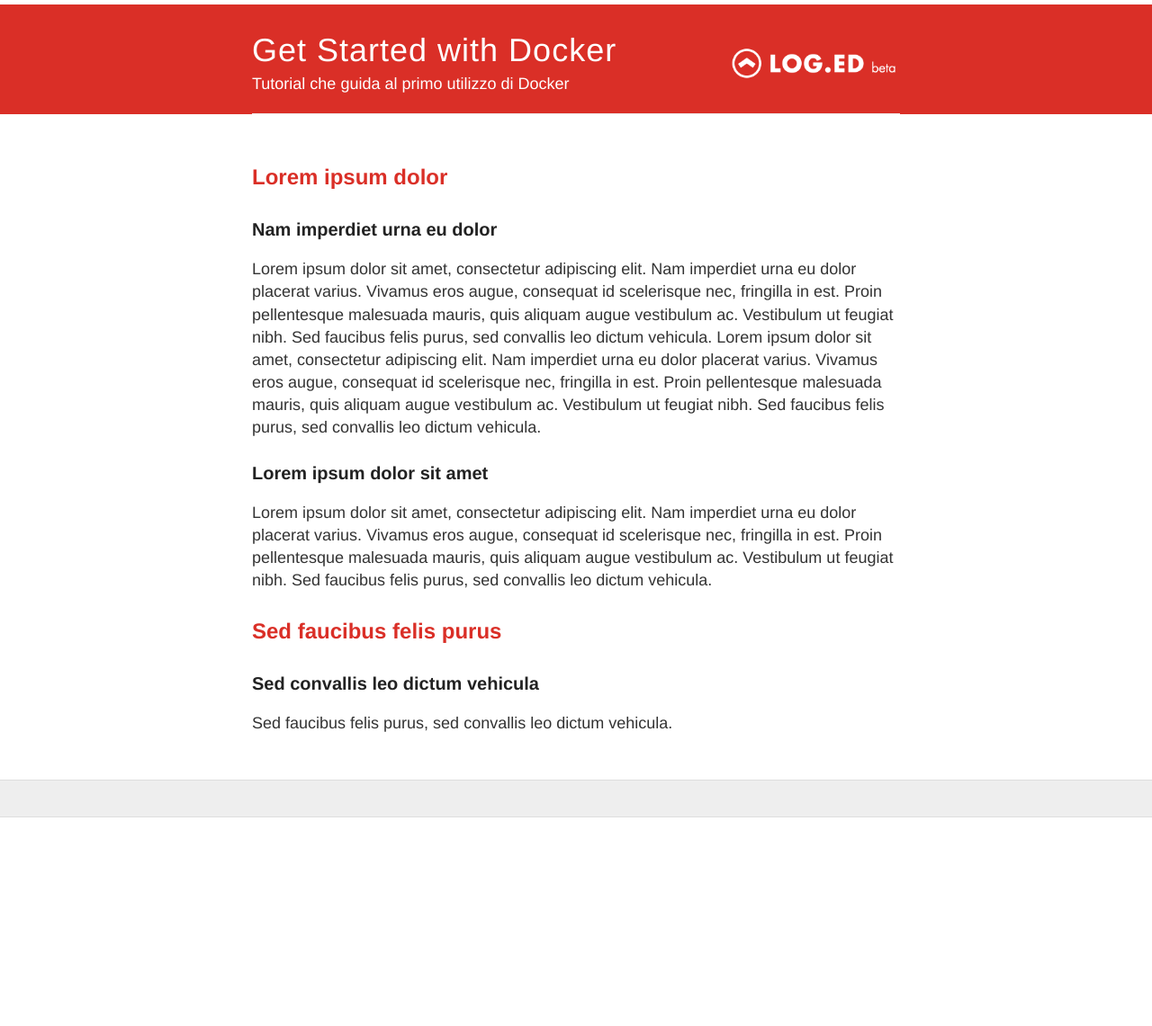
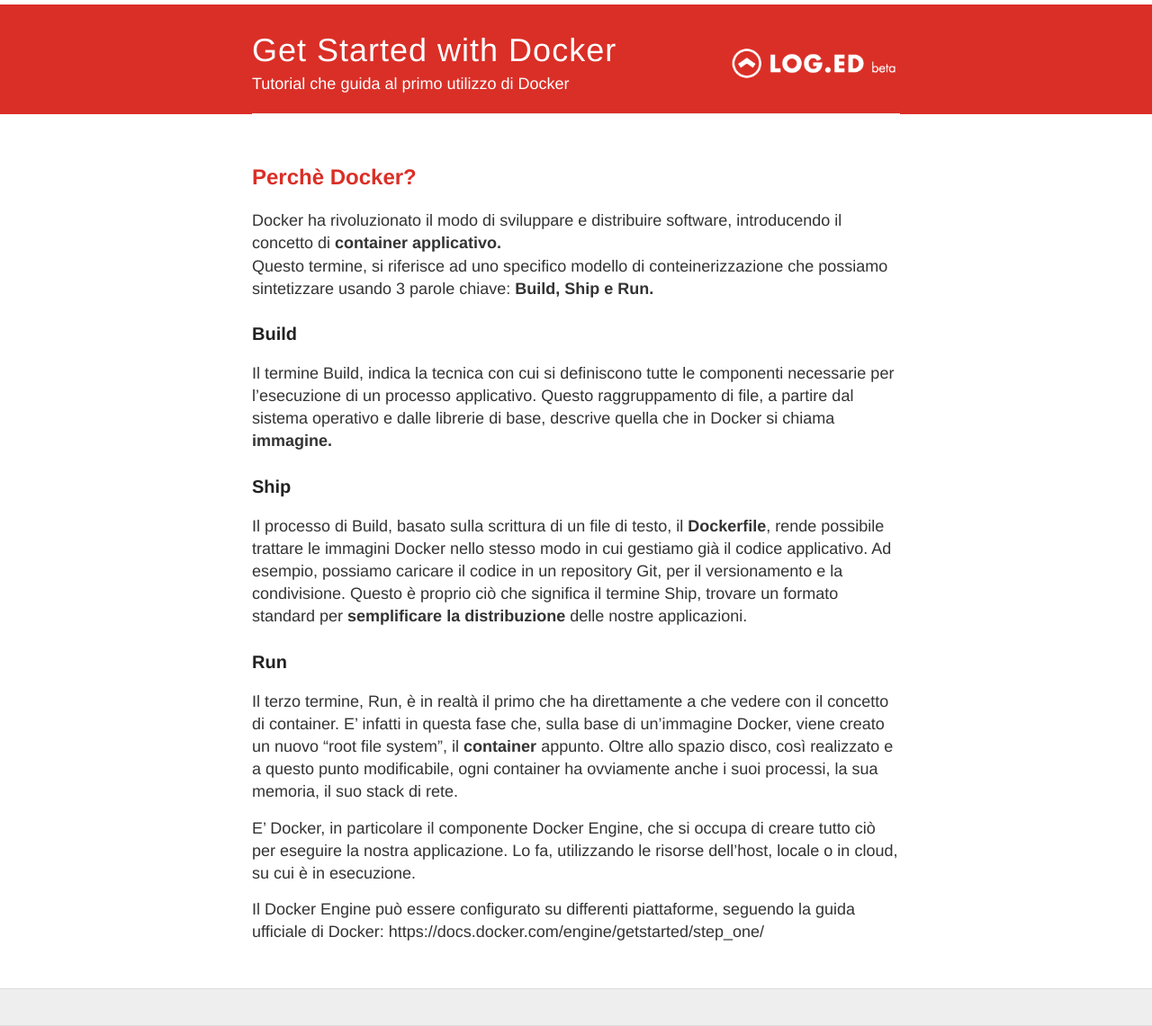
Before and after one commit to LOG-ED/docker-get-started, a Jekyll site: the page built from index.md, in a window 1280 px wide. Shown: the whole page at 90% size. Built offline with Jekyll 4.4.1, drawn with Linux system fonts in a browser that asks for light colours; nearby versions of some CDN libraries; before the commit the page ends 909 px from its top, so only the background shows below that.

Commit message:
add basic concepts

```diff
--- a/index.md
+++ b/index.md
@@ -2,18 +2,23 @@
 layout: default
 ---
 
-## Lorem ipsum dolor
+## Perchè Docker?
 
-### Nam imperdiet urna eu dolor
+Docker ha rivoluzionato il modo di sviluppare e distribuire software, introducendo il concetto di **container applicativo.**
+Questo termine, si riferisce ad uno specifico modello di conteinerizzazione che possiamo sintetizzare usando 3 parole chiave: **Build, Ship e Run.**
 
-Lorem ipsum dolor sit amet, consectetur adipiscing elit. Nam imperdiet urna eu dolor placerat varius. Vivamus eros augue, consequat id scelerisque nec, fringilla in est. Proin pellentesque malesuada mauris, quis aliquam augue vestibulum ac. Vestibulum ut feugiat nibh. Sed faucibus felis purus, sed convallis leo dictum vehicula. Lorem ipsum dolor sit amet, consectetur adipiscing elit. Nam imperdiet urna eu dolor placerat varius. Vivamus eros augue, consequat id scelerisque nec, fringilla in est. Proin pellentesque malesuada mauris, quis aliquam augue vestibulum ac. Vestibulum ut feugiat nibh. Sed faucibus felis purus, sed convallis leo dictum vehicula.
+### Build
 
-### Lorem ipsum dolor sit amet
+Il termine Build, indica la tecnica con cui si definiscono tutte le componenti necessarie per l’esecuzione di un processo applicativo. Questo raggruppamento di file, a partire dal sistema operativo e dalle librerie di base, descrive quella che in Docker si chiama **immagine.**
 
-Lorem ipsum dolor sit amet, consectetur adipiscing elit. Nam imperdiet urna eu dolor placerat varius. Vivamus eros augue, consequat id scelerisque nec, fringilla in est. Proin pellentesque malesuada mauris, quis aliquam augue vestibulum ac. Vestibulum ut feugiat nibh. Sed faucibus felis purus, sed convallis leo dictum vehicula.
+### Ship
 
-## Sed faucibus felis purus
+Il processo di Build, basato sulla scrittura di un file di testo, il **Dockerfile**, rende possibile trattare le immagini Docker nello stesso modo in cui gestiamo già il codice applicativo. Ad esempio, possiamo caricare il codice in un repository Git, per il versionamento e la condivisione. Questo è proprio ciò che significa il termine Ship, trovare un formato standard per **semplificare la distribuzione** delle nostre applicazioni.
 
-### Sed convallis leo dictum vehicula
+### Run
 
-Sed faucibus felis purus, sed convallis leo dictum vehicula.
+Il terzo termine, Run, è in realtà il primo che ha direttamente a che vedere con il concetto di container. E’ infatti in questa fase che, sulla base di un’immagine Docker, viene creato un nuovo “root file system”, il **container** appunto. Oltre allo spazio disco, così realizzato e a questo punto modificabile, ogni container ha ovviamente anche i suoi processi, la sua memoria, il suo stack di rete.
+
+E’ Docker, in particolare il componente Docker Engine, che si occupa di creare tutto ciò per eseguire la nostra applicazione. Lo fa, utilizzando le risorse dell’host, locale o in cloud, su cui è in esecuzione.
+
+Il Docker Engine può essere configurato su differenti piattaforme, seguendo la guida ufficiale di Docker: https://docs.docker.com/engine/getstarted/step_one/
```
